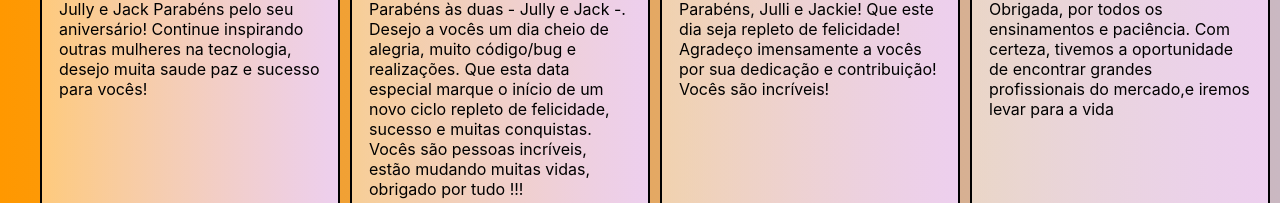
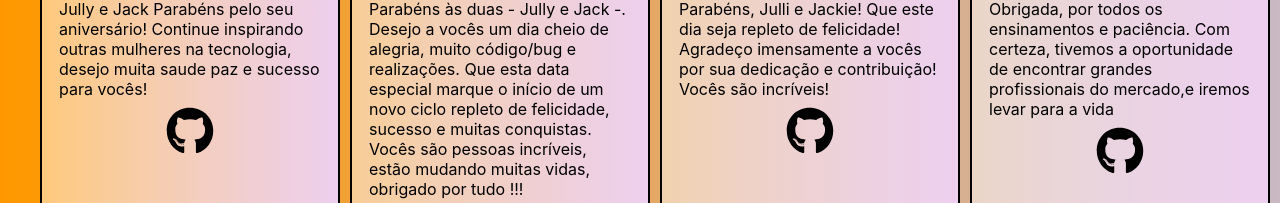
Before and after one commit to tamaracosta/happy_code, a React (Create React App) app: page / in a window 1280 px wide. Shown: the part 749-952 px from the top of the page. Built offline with nearby package versions, Linux system fonts and the light colour scheme.

Commit message:
Mostra o link do Github na tela

```diff
--- a/src/components/Depoimento/index.js
+++ b/src/components/Depoimento/index.js
@@ -1,7 +1,9 @@
 import React from 'react';
 import styles from './Depoimento.module.css';
 
-export default function Depoimento({ foto, nomeDoAluno, depoimento }) {
+import { FaGithub } from 'react-icons/fa';
+
+export default function Depoimento({ foto, nomeDoAluno, depoimento, urlGithub}) {
 
   return (
 
@@ -14,7 +16,7 @@ export default function Depoimento({ foto, nomeDoAluno, depoimento }) {
       />
       <h1>{nomeDoAluno}</h1>
       <p>{depoimento}</p>
-
+      <a target="_blank" href={urlGithub} rel="noreferrer"><FaGithub/></a>
     </div>
 
 
```
